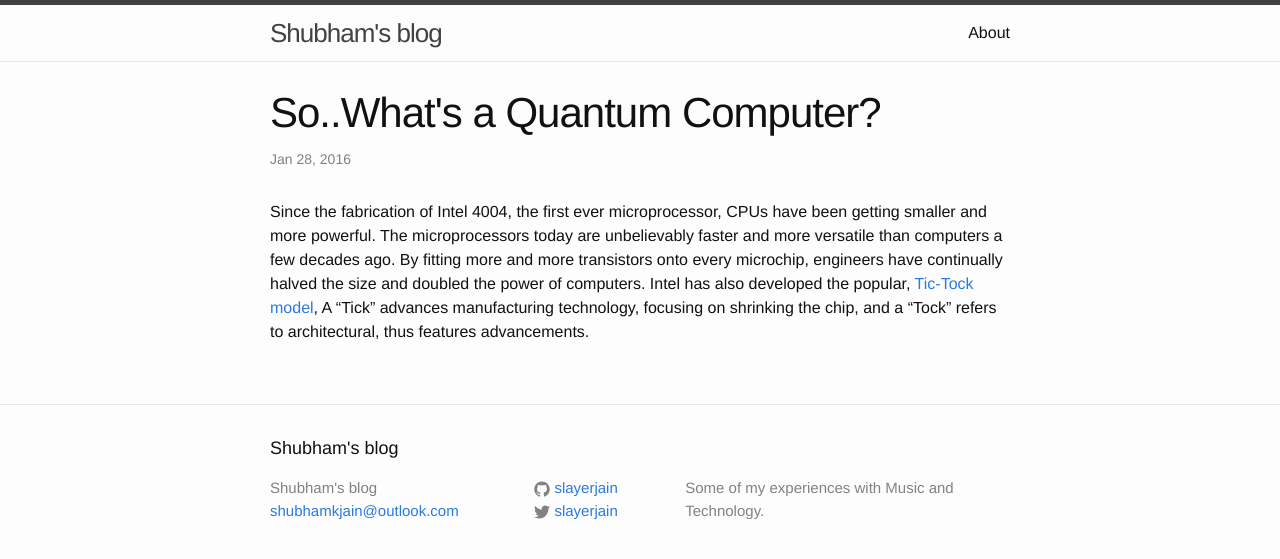
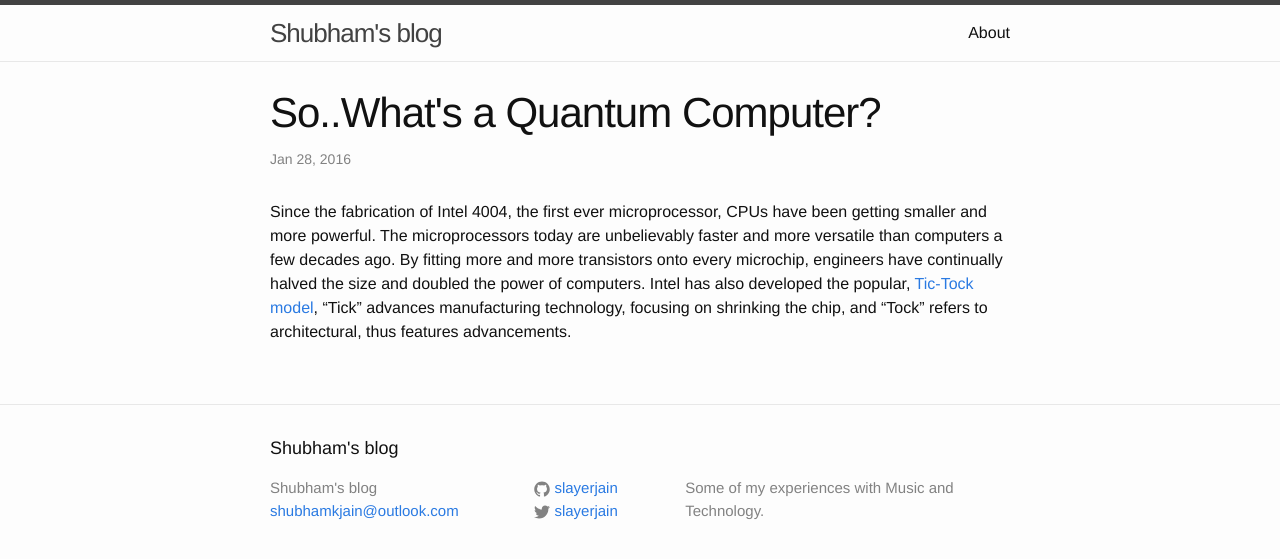
Before and after one commit to slayerjain/myblog, a Jekyll site: the page built from _posts/2016-01-28-Blog.markdown, in a window 1280 px wide. Shown: the top 559 px of the page. Built offline with Jekyll 4.4.1, drawn with Linux system fonts in a browser that asks for light colours.

Commit message:
Updated 2nd post

```diff
--- a/_posts/2016-01-28-Blog.markdown
+++ b/_posts/2016-01-28-Blog.markdown
@@ -5,7 +5,7 @@
 categories: jekyll update
 ---
 
-Since the fabrication of Intel 4004, the first ever microprocessor, CPUs have been getting smaller and more powerful. The microprocessors today are unbelievably faster and more versatile than computers a few decades ago. By fitting more and more transistors onto every microchip, engineers have continually halved the size and doubled the power of computers. Intel has also developed the popular, [Tic-Tock model][tick-tock], A "Tick" advances manufacturing technology, focusing on shrinking the chip, and a "Tock" refers to architectural, thus features advancements.
+Since the fabrication of Intel 4004, the first ever microprocessor, CPUs have been getting smaller and more powerful. The microprocessors today are unbelievably faster and more versatile than computers a few decades ago. By fitting more and more transistors onto every microchip, engineers have continually halved the size and doubled the power of computers. Intel has also developed the popular, [Tic-Tock model][tick-tock], "Tick" advances manufacturing technology, focusing on shrinking the chip, and "Tock" refers to architectural, thus features advancements.
 
 
 [tick-tock]: http://www.intel.com/content/www/us/en/silicon-innovations/intel-tick-tock-model-general.html
```
